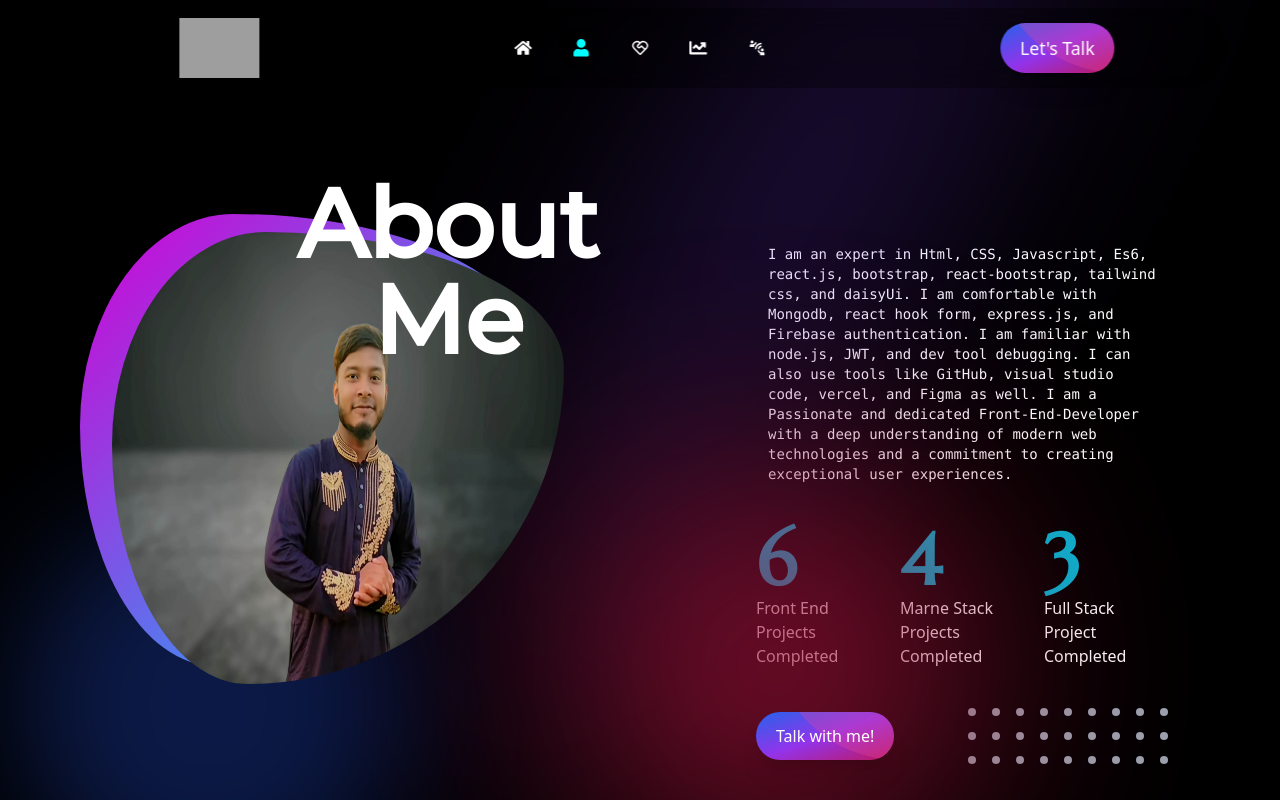
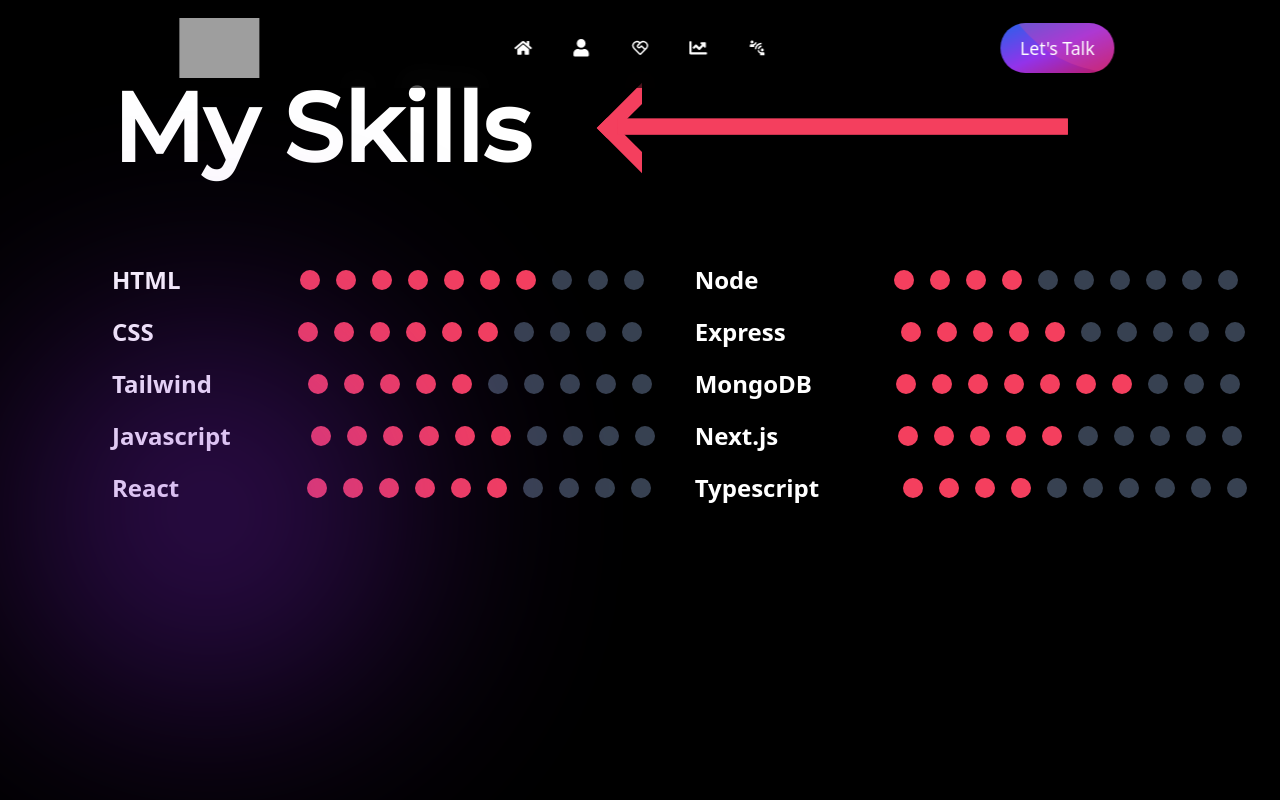
Before and after one commit to Shakil57375/shakil-s_portfolio, a React (Vite) app: page / in a window 1280 px wide. Shown: the top 800 px of the page. Built offline with nearby package versions, Linux system fonts and the light colour scheme; grey boxes are pictures that could not be loaded; a web font is replaced by a local one.

Commit message:
about me mobile  responsive added

```diff
--- a/src/Components/AboutMe.jsx
+++ b/src/Components/AboutMe.jsx
@@ -24,7 +24,7 @@
       <div className="flex z-40 lg:flex-row flex-col-reverse items-start justify-between paddingY paddingX h-fit  w-full gap-48 relative">
         <div className=" z-30 lg:h-[700px] h-[500px]">
           <GradientBackground
-            className={`absolute top-80 left-4 bg-blue-800 blur-3xl w-96 h-80 opacity-40 lg:block hidden`}
+            className={`absolute top-80 left-4 bg-blue-800 blur-3xl w-96 h-80 opacity-40 `}
           />
           <div className="relative z-30 ">
             <img className="about__image" src={aboutImage} alt="About Shakil" />
@@ -47,12 +47,12 @@
           <div>
             <GradientBackground
               className={
-                "absolute -top-60 right-40 bg-violet-600 blur-[150px] w-[400px] opacity-40 h-96 -skew-y-[45deg] lg:block hidden"
+                "absolute -top-60 right-40 bg-violet-600 blur-[150px] w-[400px] opacity-40 h-96 -skew-y-[45deg] "
               }
             />
             <GradientBackground
               className={
-                "absolute top-60 right-48 bg-rose-800 blur-[120px] w-[400px] opacity-80 h-40 lg:block hidden"
+                "absolute top-60 right-48 bg-rose-800 blur-[120px] w-[400px] opacity-80 h-40 "
               }
             />
 
--- a/src/Components/Main.jsx
+++ b/src/Components/Main.jsx
@@ -12,8 +12,8 @@
     <div className="">
       <FloatingNav />
       {/* <Banner /> */}
-      <AboutMe />
-      {/* <Skills /> */}
+      {/* <AboutMe /> */}
+      <Skills />
       {/* <Projects /> */}
       {/* <Blogs /> */}
       {/* <Contact /> */}
--- a/src/Components/Skills.jsx
+++ b/src/Components/Skills.jsx
@@ -14,7 +14,7 @@
             divClassName={"relative top-10"}
           ></SectionTitle>
         </div>
-        <div className="items-start relative top-10">
+        <div className="items-start relative top-10  hidden lg:block">
           {/* <span className=" text-white text-8xl h-10 ">&#8592;</span> */}
           <Arrow />
         </div>
@@ -22,7 +22,7 @@
       <GradientBackground
         className={`absolute top-80 left-4 bg-purple-700 blur-[120px] w-96 h-80 opacity-40`}
       />
-      <div className="flex items-center justify-between gap-10">
+      <div className="flex flex-col lg:flex-row items-center justify-between gap-10">
         <div className="mt-32 flex flex-col gap-5">
           <div className="flex gap-[120px] items-center">
             <p className="text-2xl font-semibold text-white">HTML</p>
```
